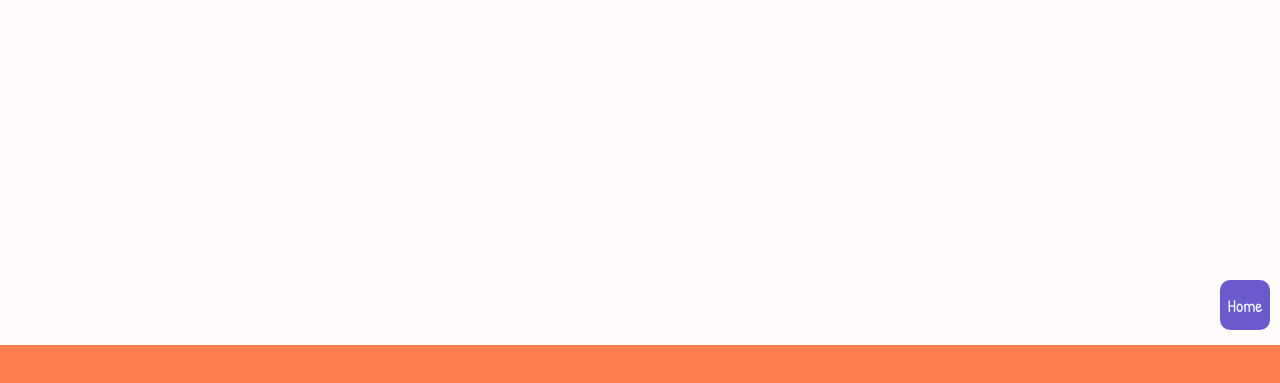
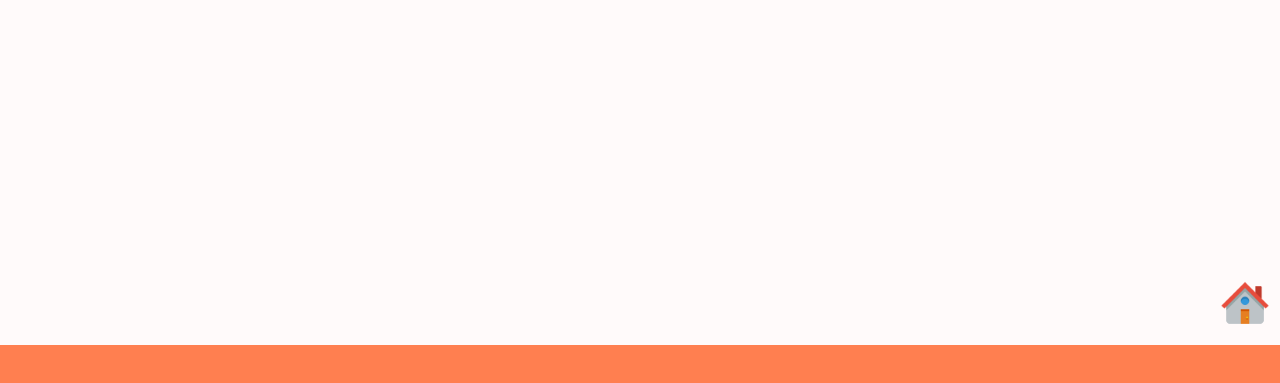
Before and after one commit to rendraFE/rendrahome, a plain HTML site: page index.html in a window 1280 px wide. Shown: the part 455-838 px from the top of the page. Drawn offline with Linux system fonts and the light colour scheme.

Commit message:
icon home change

```diff
--- a/index.html
+++ b/index.html
@@ -43,7 +43,8 @@
         </div>
       </div>
     </section>
-    <div class="icon-top" onclick="ToIndex()">Home</div>
+    <!-- Script button home -->
+    <div class="icon-top" onclick="ToIndex()"></div>
     <script>
       const ToIndex = () => {
         return (location.href = "#home");
--- a/style.css
+++ b/style.css
@@ -85,23 +85,25 @@ section {
 }
 
 .icon-top {
-  border: circle;
-  border-radius: 10px;
+  border-radius: 50%;
   position: fixed;
   height: 50px;
   width: 50px;
   bottom: 15px;
   right: 10px;
-  background-color: slateblue;
+  background-image: url(image/house-icon.png);
+  background-position: center;
+  background-repeat: no-repeat;
+  background-size: 50px;
   display: flex;
   justify-content: center;
   align-items: center;
-  color: aliceblue;
+  /* color: aliceblue; */
   font-size: large;
   cursor: pointer;
 }
 
-/* .image {
+.image {
   position: fixed;
   height: 50px;
   width: 50px;
@@ -110,6 +112,7 @@ section {
   background-color: slateblue;
   border-radius: 20%;
 }
-.image:hover {
+
+/* .image:hover {
   size: larger;
 } */
```
